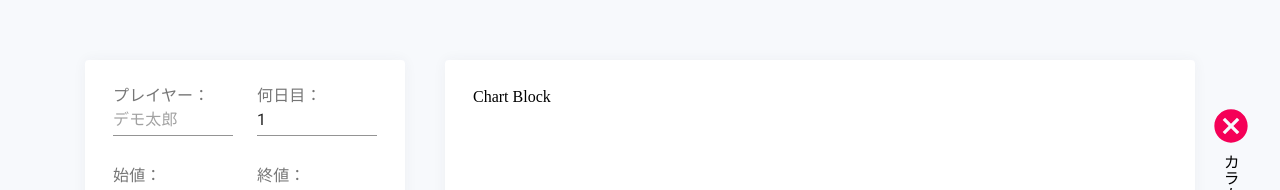
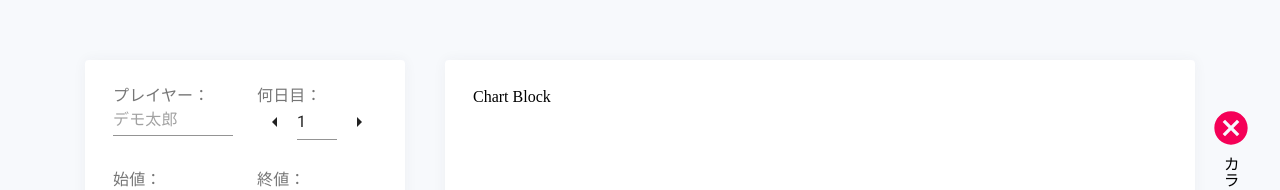
Before and after one commit to MrSung/fire-candle, a React (Create React App) app: page / in a window 1280 px wide. Shown: the top 190 px of the page. Built offline with nearby package versions, Linux system fonts and the light colour scheme.

Commit message:
add input switcher

```diff
--- /dev/null
+++ b/src/components/atoms/input-switcher.tsx
@@ -0,0 +1,58 @@
+import React from 'react'
+import styled from 'styled-components'
+import { Input, InputLabel, Button } from '@material-ui/core'
+import ArrowLeftIcon from '@material-ui/icons/ArrowLeft'
+import ArrowRightIcon from '@material-ui/icons/ArrowRight'
+
+interface IInputSwitcherProps {
+  inputId: string
+  type: string
+  value: string
+  placeholder: string
+  labelText: string
+}
+
+export const InputSwitcher = ({
+  inputId,
+  type,
+  value,
+  placeholder,
+  labelText
+}: IInputSwitcherProps) => (
+  <Wrapper>
+    <InputLabel
+      style={{
+        width: '120px'
+      }}
+    >
+      <LabelText>{labelText}</LabelText>
+      <ButtonContainer>
+        <Button style={{ width: '36px', minWidth: '36px' }}>
+          <ArrowLeftIcon />
+        </Button>
+        <Input
+          id={inputId}
+          type={type}
+          value={value}
+          placeholder={placeholder}
+          readOnly
+          style={{ width: '40px' }}
+        />
+        <Button style={{ width: '36px', minWidth: '36px' }}>
+          <ArrowRightIcon />
+        </Button>
+      </ButtonContainer>
+    </InputLabel>
+  </Wrapper>
+)
+
+const Wrapper = styled.div``
+
+const LabelText = styled.span`
+  display: block;
+`
+
+const ButtonContainer = styled.div`
+  display: flex;
+  justify-content: space-between;
+`
--- a/src/components/molecules/input-block.tsx
+++ b/src/components/molecules/input-block.tsx
@@ -3,6 +3,7 @@ import { useDispatch } from 'react-redux'
 import styled from 'styled-components'
 import { chartsSlice } from '../../features/charts/charts-slice'
 import { InputSet } from '../atoms/input-set'
+import { InputSwitcher } from '../atoms/input-switcher'
 
 enum inputId {
   PLAYER_NAME = 'playerName',
@@ -27,7 +28,7 @@ export const InputBlock = (props: IInputBlockProps) => {
   const dispatch = useDispatch()
   const {
     editPlayerName,
-    editNthDay,
+    // editNthDay,
     editOpenRate,
     editCloseRate,
     editLowPrice,
@@ -48,15 +49,12 @@ export const InputBlock = (props: IInputBlockProps) => {
           )
         }}
       />
-      <InputSet
+      <InputSwitcher
         inputId={inputId.NTH_DAY}
         type='number'
         value={props.nthDayValue}
         placeholder=''
         labelText='何日目：'
-        onChange={ev => {
-          dispatch(editNthDay({ id: props.chartId, nthDay: ev.target.value }))
-        }}
       />
       <InputSet
         inputId={inputId.OPEN_RATE}
```
